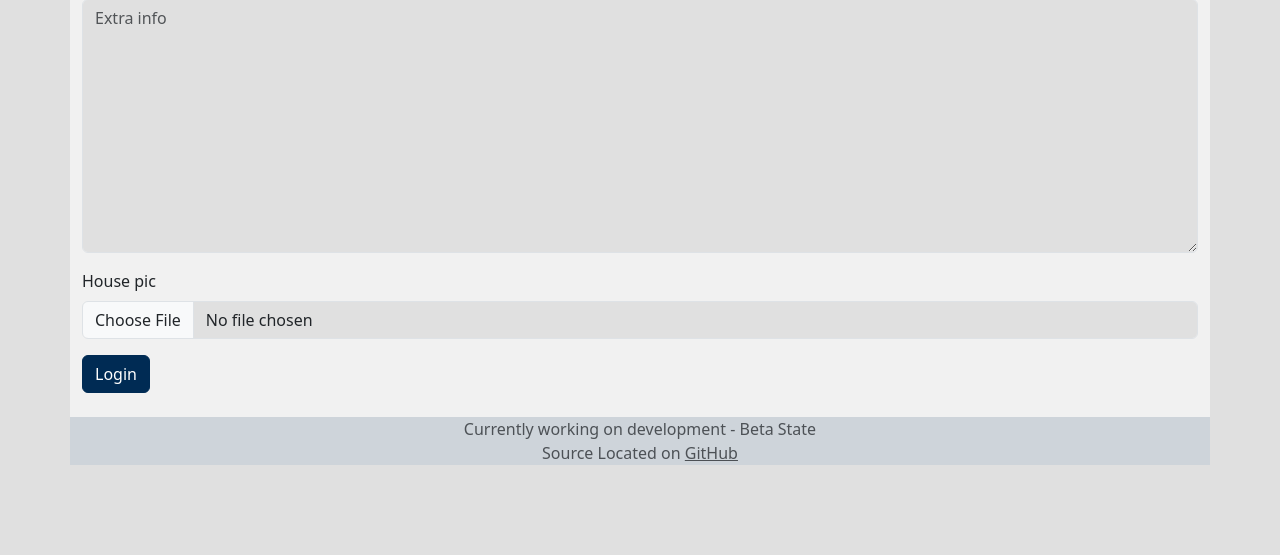
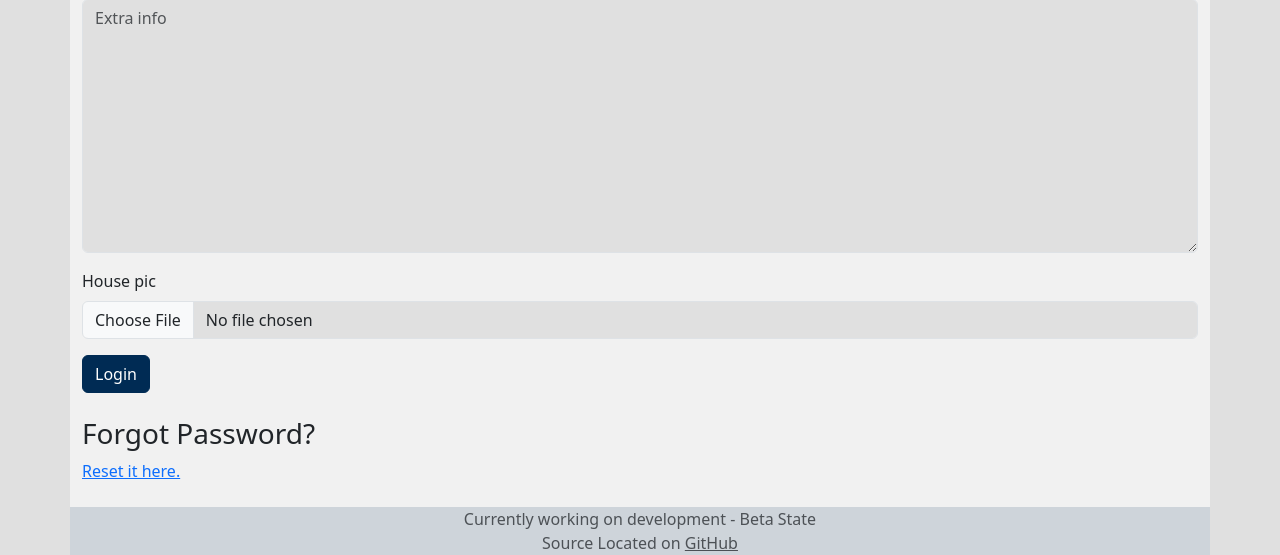
Before and after one commit to WPI-IFC/ifc-website, a Django app: template ifcweb/templates/login.html in a window 1280 px wide. Shown: the part 1340-1895 px from the top of the page. Before the commit the page ends 1805 px from the top, so only its background shows below. Run offline with Django 3.2, Linux system fonts and the light colour scheme; the template is opened without the code that fills it: values that come from a table or form of the project are taken from there, others are empty; style sheets or scripts are compiled from the project's sources; parts of the project's set-up code (start-up, migrations or seed data) failed here and were passed over; some libraries are stand-ins or nearby versions.

Commit message:
Add forgotten changes

```diff
--- a/ifcweb/settings.py
+++ b/ifcweb/settings.py
@@ -42,7 +42,7 @@ else:
     EMAIL_BACKEND = 'sendgrid_backend.SendgridBackend'
 
     # Sendgrid API
-    SENDGRID_API_KEY = os.getenv['SENDGRID_API_KEY']
+    SENDGRID_API_KEY = os.getenv('SENDGRID_API_KEY')
 
 # Application definition
 
--- a/ifcweb/templates/login.html
+++ b/ifcweb/templates/login.html
@@ -16,6 +16,10 @@
         <button type="submit" class="btn btn-primary">Login</button>
         </form>
         <br>
+        <h3>Forgot Password?</h3>
+        <a class="pl-3" href="{% url 'password_reset' %}"><span>Reset it here.</span></a>
+        <br>
+        <br>
     </div>
 {% include 'footer.html' %}
 </body>
```
